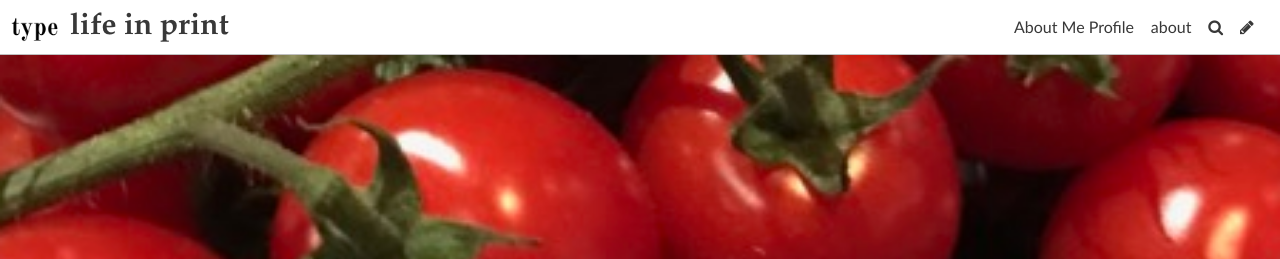
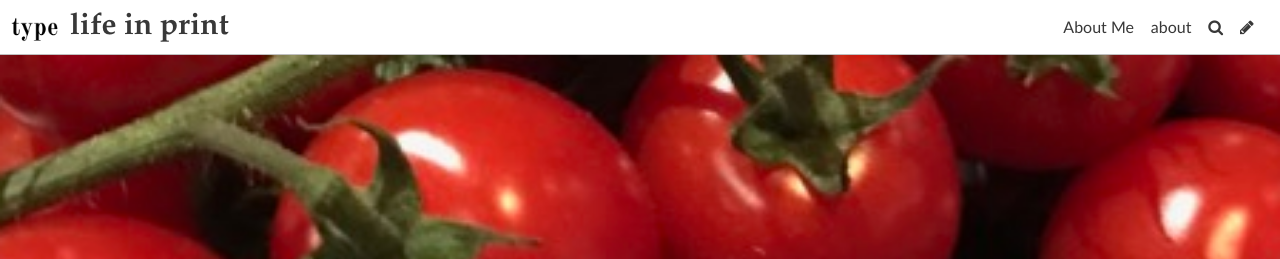
Before and after one commit to jessking16/thetype, a Jekyll site: the page built from pages/home.md, in a window 1280 px wide and 900 px high. Shown: the top 259 px of the window. Built offline with Jekyll 4.4.1, drawn with Linux system fonts in a browser that asks for light colours; some web fonts are replaced.

Commit message:
Update Settings “general”

```diff
--- a/_data/settings.yml
+++ b/_data/settings.yml
@@ -10,6 +10,6 @@ gridlayout: true
 fixednavbar: false
 upzoom: true
 items:
-  - name: About Me Profile
+  - name: About Me
     siteurl: /aboutme
     tab: true
```
